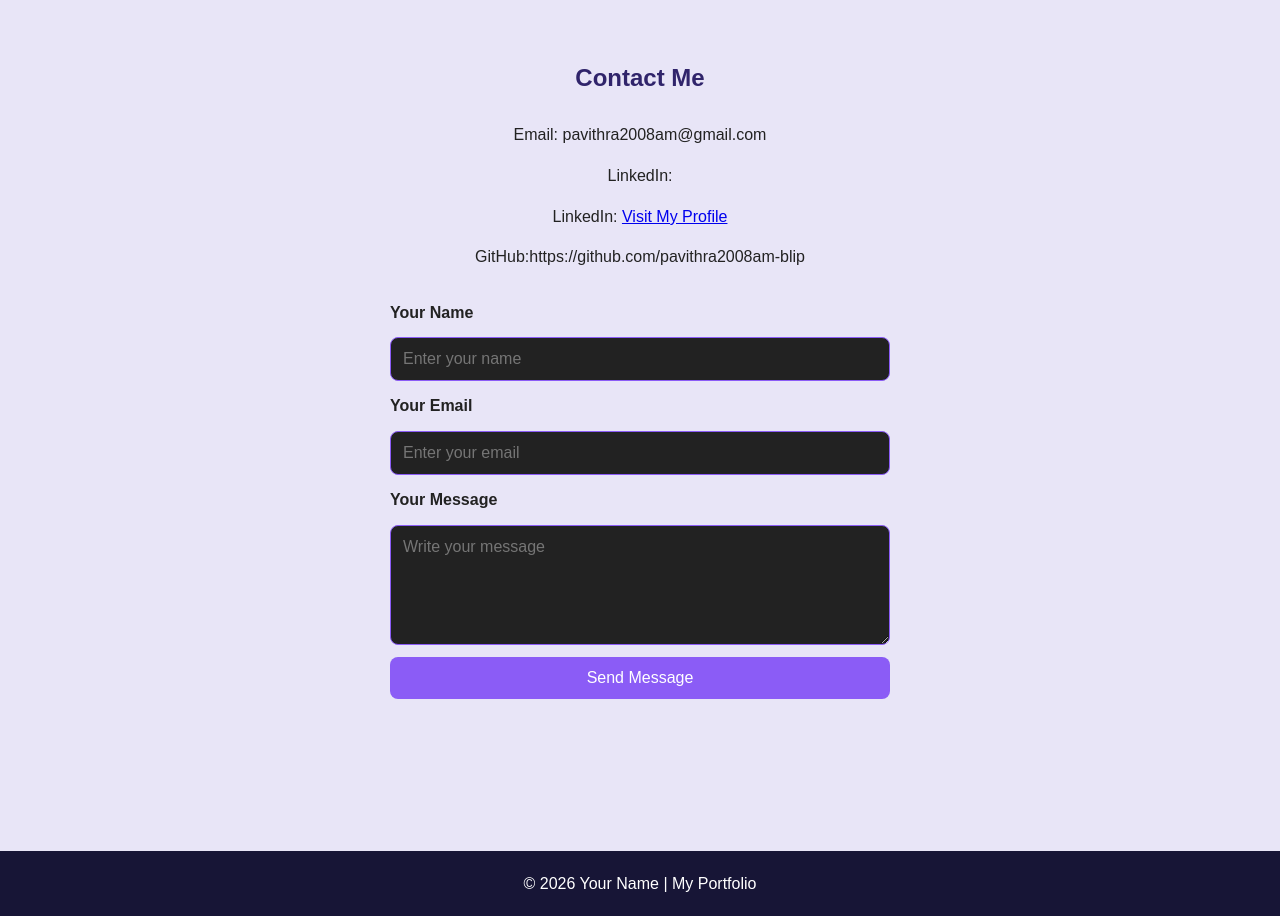
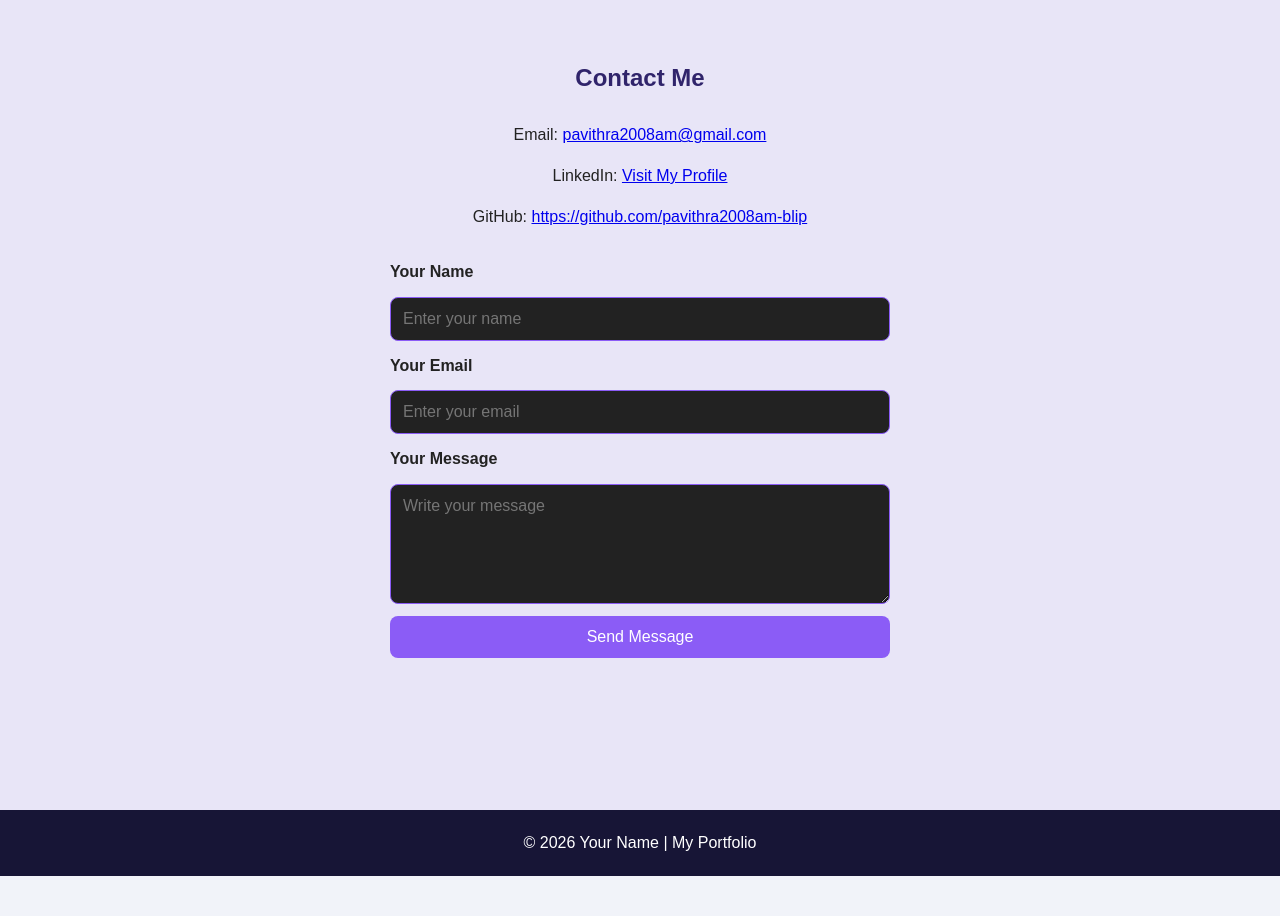
Before and after one commit to pavithra2008am-blip/My-portfolio, a plain HTML site: page index.html in a window 1280 px wide. Shown: the part 2020-2936 px from the top of the page. After the commit the page ends 2896 px from the top, so only its background shows below. Drawn offline with Linux system fonts and the light colour scheme.

Commit message:
Add files via upload

```diff
--- a/index.html
+++ b/index.html
@@ -108,14 +108,9 @@
     <!-- Contact Section -->
     <section id="contact" class="contact">
         <h1>Contact Me</h1>
-        <p>Email: pavithra2008am@gmail.com</p>
-        <p>LinkedIn:<p>LinkedIn:
-<a href="https://www.linkedin.com/in/pavithra-a-m-035163382?utm_source=share_via&utm_content=profile&utm_medium=member_android"
-target="_blank" rel="noopener noreferrer">
-Visit My Profile
-</a>
-</p> </p>
-        <p>GitHub:https://github.com/pavithra2008am-blip</p>
+        <p>Email: <a href="mailto:pavithra2008am@gmail.com">pavithra2008am@gmail.com</a></p>
+        <p>LinkedIn: <a href="https://www.linkedin.com/in/pavithra-a-m-035163382" target="_blank" rel="noopener noreferrer">Visit My Profile</a></p>
+        <p>GitHub: <a href="https://github.com/pavithra2008am-blip" target="_blank" rel="noopener noreferrer">https://github.com/pavithra2008am-blip</a></p>
      <form id="contact-form">
 
     <label for="name">Your Name</label>
```
